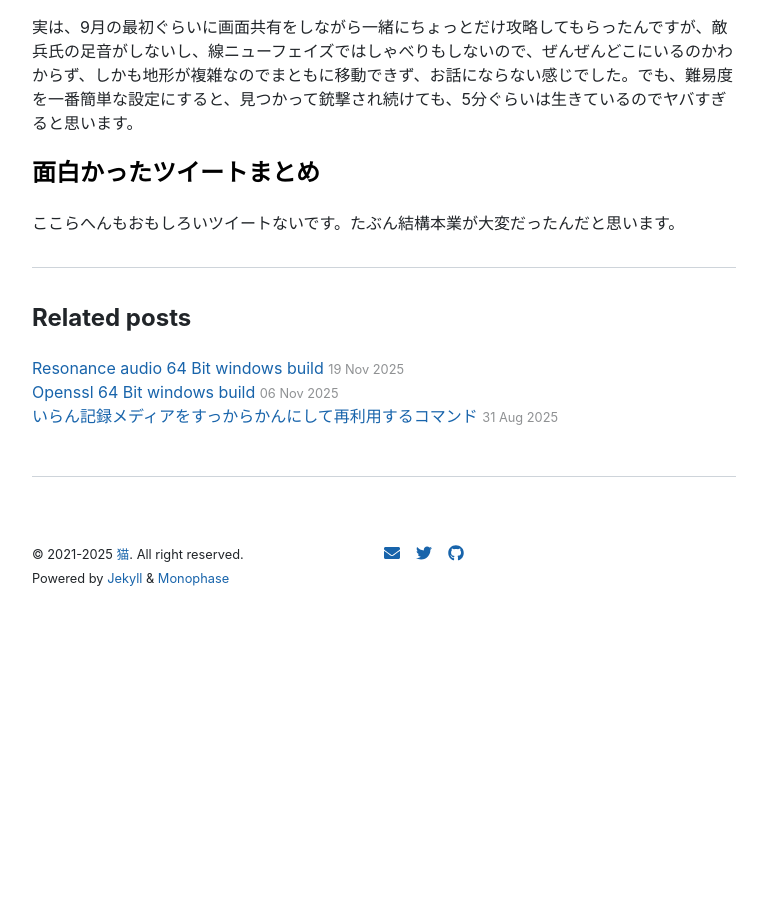
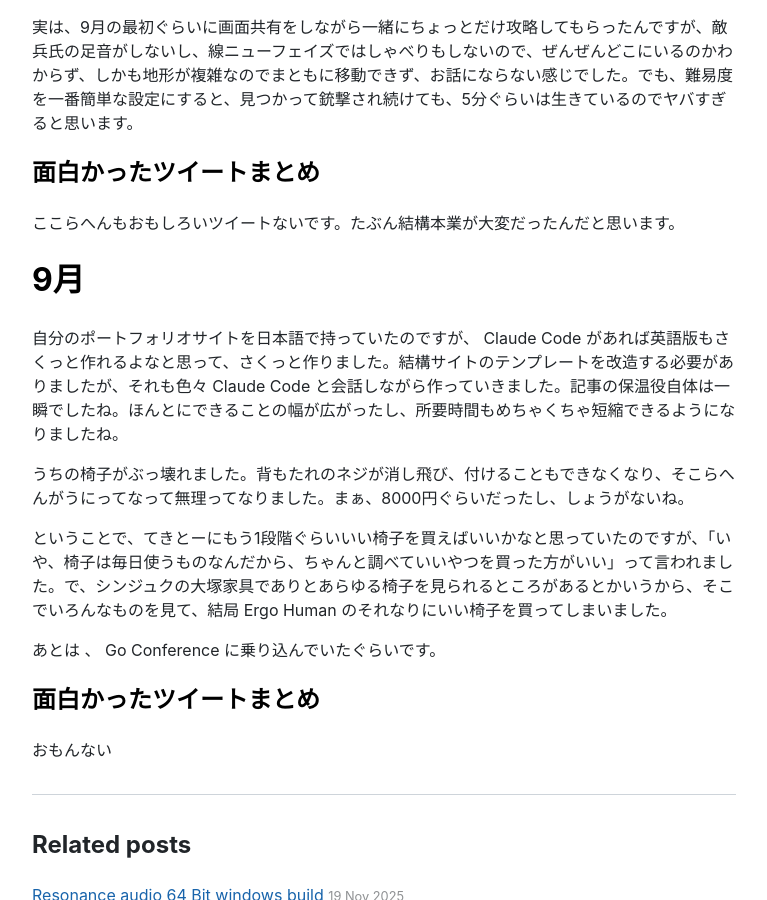
Before and after one commit to yncat/yncat.github.io, a Jekyll site: the page built from _posts/2025-12-31-２０２５年を振り返るぞ.md, in a window 1280 px wide and 900 px high, scrolled down 8262 px. Shown: the whole window, without its empty margins (256-1023 px from the left). Built offline with Jekyll 4.4.1, drawn with Linux system fonts in a browser that asks for light colours; nearby versions of some CDN libraries; before the commit the page ends 8867 px from its top, so only the background shows below that.

Commit message:
September

```diff
--- a/_posts/2025-12-31-２０２５年を振り返るぞ.md
+++ b/_posts/2025-12-31-２０２５年を振り返るぞ.md
@@ -202,3 +202,18 @@ Claude Code を本格的に使い始めて、並列作業などもするよう
 ## 面白かったツイートまとめ
 
 ここらへんもおもしろいツイートないです。たぶん結構本業が大変だったんだと思います。
+
+# 9月
+
+自分のポートフォリオサイトを日本語で持っていたのですが、 Claude Code があれば英語版もさくっと作れるよなと思って、さくっと作りました。結構サイトのテンプレートを改造する必要がありましたが、それも色々 Claude Code と会話しながら作っていきました。記事の保温役自体は一瞬でしたね。ほんとにできることの幅が広がったし、所要時間もめちゃくちゃ短縮できるようになりましたね。
+
+うちの椅子がぶっ壊れました。背もたれのネジが消し飛び、付けることもできなくなり、そこらへんがうにってなって無理ってなりました。まぁ、8000円ぐらいだったし、しょうがないね。
+
+ということで、てきとーにもう1段階ぐらいいい椅子を買えばいいかなと思っていたのですが、「いや、椅子は毎日使うものなんだから、ちゃんと調べていいやつを買った方がいい」って言われました。で、シンジュクの大塚家具でありとあらゆる椅子を見られるところがあるとかいうから、そこでいろんなものを見て、結局 Ergo Human のそれなりにいい椅子を買ってしまいました。
+
+あとは
+、 Go Conference に乗り込んでいたぐらいです。
+
+## 面白かったツイートまとめ
+
+おもんない
```
